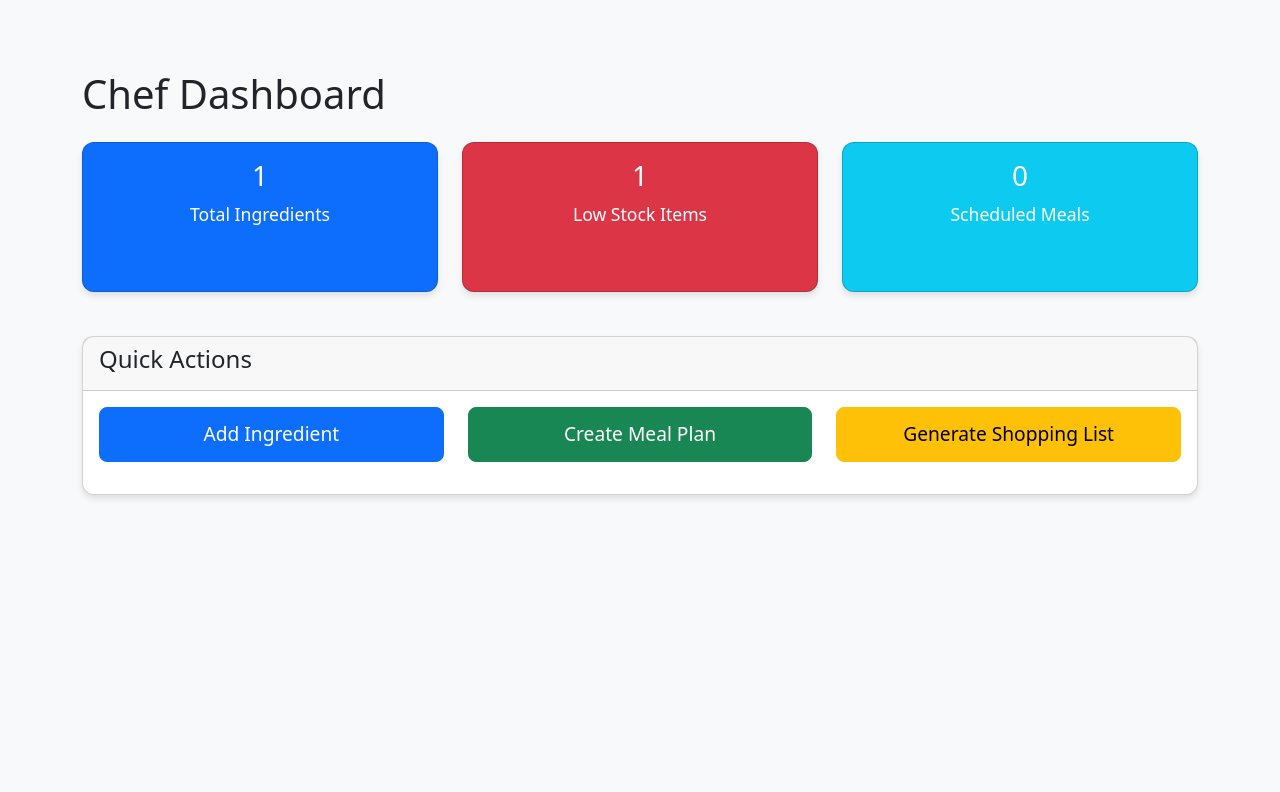
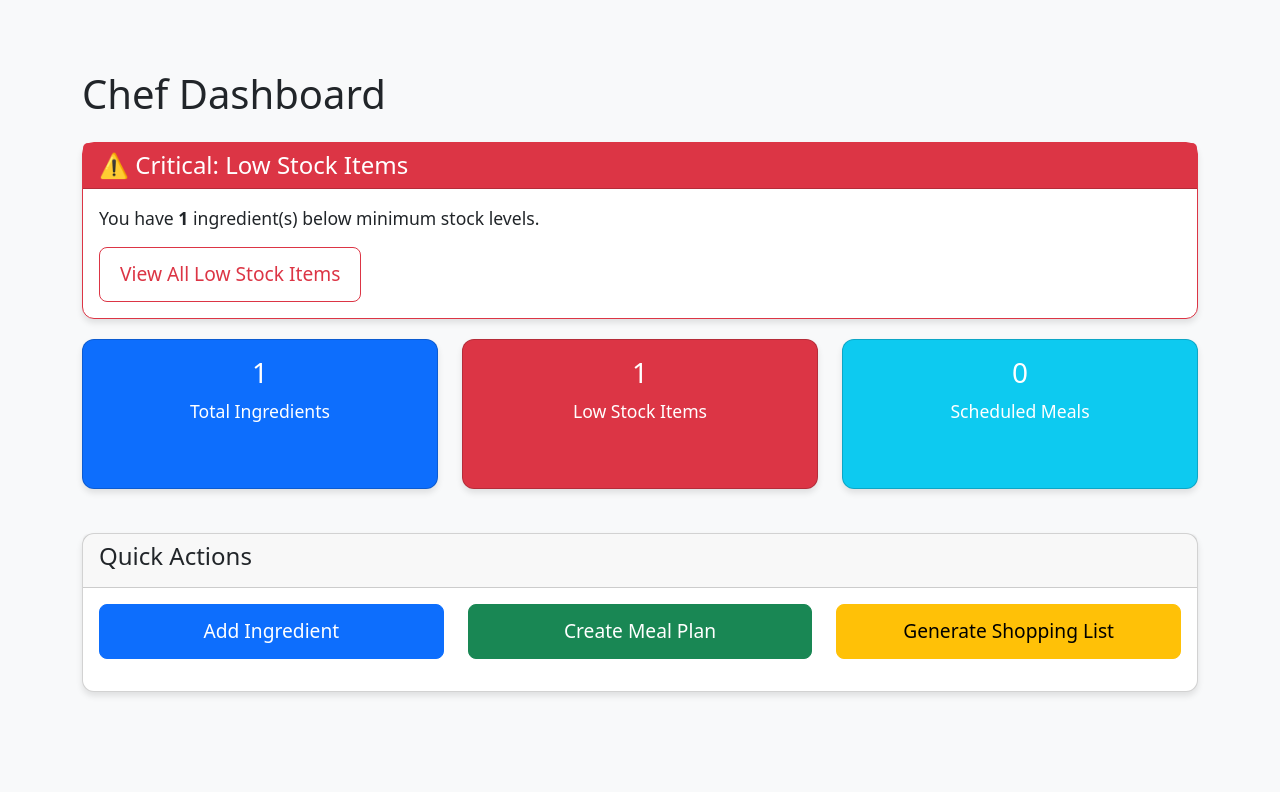
Before and after one commit to AquaticAlpaca/kitchen-manager, a Django app: page / in a window 1280 px wide. Shown: the part 72-864 px from the top of the page. Before the commit the page ends 571 px from the top, so only its background shows below. Run offline with Django 5.2, Linux system fonts and the light colour scheme; a user stored in the database is signed in; tables that the repository leaves empty hold one stand-in row (values such as "Sample post").

Commit message:
Make the low-stock warnings more visible

```diff
--- a/templates/kitchen/chef_dashboard.html
+++ b/templates/kitchen/chef_dashboard.html
@@ -4,6 +4,22 @@
 
 {% block content %}
 <h1 class="mb-4">Chef Dashboard</h1>
+
+{% if low_stock_count > 0 %}
+<div class="row mt-4">
+    <div class="col-12">
+        <div class="card border-danger">
+            <div class="card-header bg-danger text-white">
+                <h4 class="mb-0">⚠️ Critical: Low Stock Items</h4>
+            </div>
+            <div class="card-body">
+                <p>You have <strong>{{ low_stock_count }}</strong> ingredient(s) below minimum stock levels.</p>
+                <a href="{% url 'kitchen:ingredient_list' %}" class="btn btn-outline-danger btn-lg-custom">View All Low Stock Items</a>
+            </div>
+        </div>
+    </div>
+</div>
+{% endif %}
 
 <div class="row">
     <div class="col-md-4">
--- a/templates/kitchen/ingredients/list.html
+++ b/templates/kitchen/ingredients/list.html
@@ -24,7 +24,7 @@
                 </thead>
                 <tbody>
                     {% for ingredient in ingredients %}
-                    <tr>
+                    <tr class="{% if ingredient.needs_reorder %}table-danger{% endif %}">
                         <td><strong>{{ ingredient.name }}</strong></td>
                         <td>{{ ingredient.current_stock }} {{ ingredient.unit }}</td>
                         <td>{{ ingredient.minimum_stock }} {{ ingredient.unit }}</td>
```
